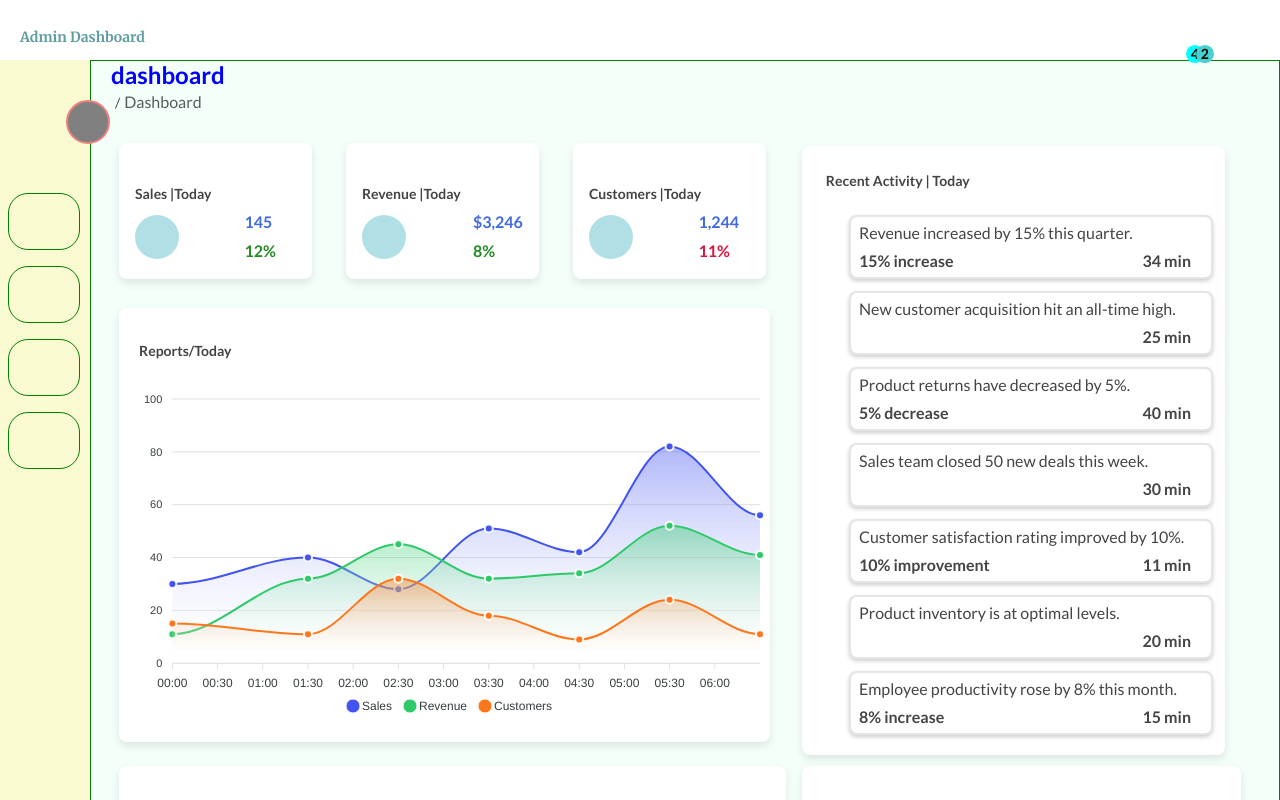
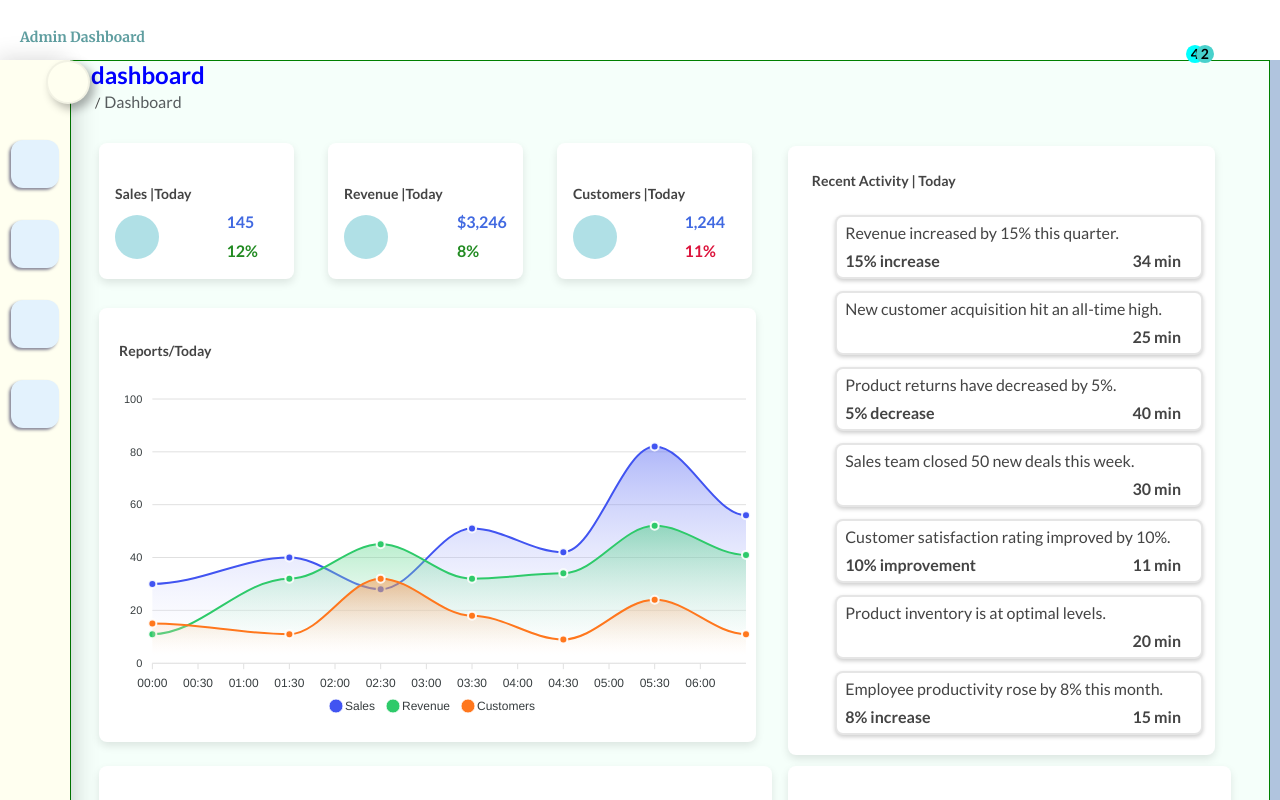
Before and after one commit to banuaggun/react-admin-dashboard, a React (Vite) app: page / in a window 1280 px wide. Shown: the top 800 px of the page. Built offline with nearby package versions, Linux system fonts and the light colour scheme; some icons are missing.

Commit message:
The sidebar was redesigned and made fully responsive.

```diff
--- a/src/components/sidebar/Sidebar.jsx
+++ b/src/components/sidebar/Sidebar.jsx
@@ -1,10 +1,25 @@
-import { useState } from 'react'
+import { useEffect, useState } from 'react'
 import './sidebar.css'
-import data from '../../data/data.json'
+
 
 const Sidebar = () => {
 
   const [isExpanded, setIsExpanded] = useState(false)
+  const [items, setItems] = useState([])
+
+  const fetchData = async () => {
+    try{
+      const res = await fetch('../api/info.json');
+      const data = await res.json();
+      setItems(data.sidebar);
+    } catch (e) {
+      console.log(e.message);
+    }
+  };
+
+  useEffect(() => {
+    fetchData();
+  }, []);
 
   return (
     <>
@@ -13,12 +28,12 @@ const Sidebar = () => {
         <div className="nav-heading">
 
           <button className={isExpanded ? "hamburger hamburger-in" : "hamburger hamburger-out"} onClick={() => setIsExpanded(!isExpanded)}>
-            <i className={isExpanded ? 'ph ph-funnel-simple' : 'ph ph-door'}></i>
+            <i className={isExpanded ? 'ph-fill ph-caret-left' : 'ph ph-funnel-simple'}></i>
           </button>
         </div>
       </div>
       <div className="nav-menu">
-        {data.sidebar.map(({id, icon, text}) => (
+        {items.map(({id, icon, text}) => (
           <a href={id} className={isExpanded ? "menu-item" : "menu-item menu-item-nx"}>
             <i className={icon}></i>
             {isExpanded && <span>{text}</span>}
--- a/src/components/sidebar/sidebar.css
+++ b/src/components/sidebar/sidebar.css
@@ -1,6 +1,248 @@
+@media only screen and (min-width:800px) and (max-width:2000px){
+  .side-nav-container{
+    width:180px;
+    height:160vh;
+    position:relative;
+    color:#424242;
+    transition: 0.4s;
+    z-index: 5;
+  }
+
+  .side-nav-container-nx{
+    width:70px;
+  }
+
+  .nav-upper, .nav-heading, .nav-menu, .menu-item{
+    display:grid;
+  }
+
+  .nav-heading{
+    grid-template-columns: 2fr, 1fr;
+    grid-template-rows: 1fr;
+    margin-top:0px;
+  }
+
+  .hamburger{
+    background-color: ivory;
+    box-shadow: 5px 5px 10px rgba(0, 0, 0, 0.3);
+    border: 2px solid rgba(0, 0, 0, 0.05);
+    position: absolute;
+    right:0;
+    border-radius: 100%;
+    padding:20px;
+    width:44px;
+    height:44px;
+    cursor: pointer;
+    margin:40px -20px;
+    display: flex;
+    align-items: center;
+    justify-content: center;
+  }
+
+  .hamburger-out{
+    right:10px;
+    margin:0px -30px;
+  }
+
+  .hamburger-in{
+    right:0px;
+    margin:0px -20px;
+  }
+
+  .hamburger i{
+    font-size:32px;
+    transition: 0.4s;
+  }
+
+  .nav-menu{
+    height:100%;
+    background-color: ivory;
+    box-shadow: -5px -5px 20px rgba(0, 0, 0, 0.1), 10px 10px 20px rgba(0, 0, 0, 0.1); /* Sağ tarafa da gölge ekledik */
+    grid-template-rows: repeat(4, 80px);
+    display: grid;
+    justify-content: center;
+  }
+
+  .menu-item{
+    height:48px;
+    width:140px;
+    color:#04083b;
+    text-decoration: none;
+    text-transform: capitalize;
+    margin:80px 8px;
+    padding:0 12px 0 8px;
+    position: relative;
+    border-radius: 12px;
+    background-color: #e3f2fd;
+    box-shadow: -2px 2px 3px rgba(18, 18, 65, 0.5);
+    display: flex;
+  }
+
+  .menu-item-nx{
+    width:3em;
+    display:flex;
+    align-items: center;
+    justify-content: flex-start;
+    background-color: #e3f2fd;
+    box-shadow: -2px 2px 3px rgba(18, 18, 65, 0.5);
+  }
+
+  .nav-menu a{
+    display: flex;
+    align-items: center;
+  }
+
+  .menu-item span{
+    font-size:1rem;
+    font-weight:600;
+    margin-left:8px;
+  }
+
+  .menu-item:hover{
+    background-color: rgba(147, 198, 236, 0.5);
+  }
+
+  .menu-item i{
+    font-size: 28px;
+  }
+
+  .menu-item p{
+    display:none;
+    position: absolute;
+    left:80%;
+    bottom:0%;
+    width:auto;
+    background-color: #e3f2fd;
+    color:#04083b;
+    font-weight:600;
+    letter-spacing: 0.2px;
+    padding:4px 8px;
+    border-radius:15px 15px 15px 0;
+    border:2px solid rgba(147, 198, 236, 0.5);
+  }
+
+  .menu-item:hover > p{
+    display:block;
+  }
+}
+
+
+button:focus {
+  outline: none;
+}
+
+button:active {
+  outline: none;
+}
+
+@media only screen and (min-width:300px) and (max-width:799px){
+  .side-nav-container{
+    width:180px;
+    height:160vh;
+    position:absolute;
+    color:#424242;
+    transition: 0.4s;
+    z-index: 5;
+  }
+
+  .side-nav-container-nx{
+    width:0px;
+  }
+
+  .nav-upper, .nav-heading, .nav-menu, .menu-item{
+    display:grid;
+  }
+
+  .nav-heading{
+    grid-template-columns: 2fr, 1fr;
+    grid-template-rows: 1fr;
+    margin-top:-85px;
+  }
+
+  .hamburger{
+    background-color: ivory;
+    box-shadow: 5px 5px 10px rgba(0, 0, 0, 0.3);
+    border: 2px solid rgba(0, 0, 0, 0.05);
+    border-radius: 100%;
+    padding:20px;
+    width:44px;
+    height:44px;
+    cursor: pointer;
+    display: flex;
+    align-items: center;
+    justify-content: center;
+    position: absolute;
+  }
+
+  .hamburger-out{
+    right:-30px;
+    margin:0px -30px;
+  }
+
+  .hamburger-in{
+    right:0px;
+    margin:0px -20px;
+  }
+
+
+  .hamburger i{
+    font-size:32px;
+    transition: 0.4s;
+  }
+
+  .nav-menu{
+    margin-top:-60px;
+    height:100%;
+    background-color: ivory;
+    box-shadow: -5px -5px 20px rgba(0, 0, 0, 0.1), 10px 10px 20px rgba(0, 0, 0, 0.1); /* Sağ tarafa da gölge ekledik */
+    grid-template-rows: repeat(4, 80px);
+    display: grid;
+    justify-content: center;
+  }
+
+  .menu-item{
+    height:48px;
+    width:140px;
+    color:#04083b;
+    text-decoration: none;
+    text-transform: capitalize;
+    margin:80px 8px;
+    padding:0 12px 0 8px;
+    position: relative;
+    border-radius: 12px;
+    background-color: #e3f2fd;
+    box-shadow: -2px 2px 3px rgba(18, 18, 65, 0.5);
+    display: flex;
+    align-items: center;
+    justify-content: center;
+  }
+
+  .menu-item-nx{
+    display:none;
+  }
+  .menu-item span{
+    font-size:1rem;
+    font-weight:600;
+    margin-left:8px;
+  }
+
+  .menu-item i{
+    font-size: 28px;
+  }
+
+  .hide-background{
+    background-color:transparent !important;
+  }
+  .menu-item p{
+    display: none;
+  }
+
+}
+
+/*
 .side-nav-container{
   background-color: lightgoldenrodyellow;
-  width:240px;
+  width:180px;
   height:160vh;
   position:relative;
   color:#000;
@@ -57,19 +299,19 @@
 
 
 .nav-menu{
-  grid-template-rows: repeat(7, 1fr);
+  grid-template-rows: repeat(4, 1fr);
   margin-top:50px;
 }
 
 .menu-item{
-  height:57px;
+  height:48px;
   width:calc(100% - 16px);
   color:#000;
   text-decoration: none;
   text-transform: capitalize;
   margin:8px;
   position: relative;
-  border-radius: 20px;
+  border-radius: 12px;
   display: flex;
 }
 
@@ -99,7 +341,7 @@
 }
 
 .menu-item i{
-  font-size: 32px;
+  font-size: 28px;
 }
 
 
@@ -119,3 +361,5 @@
 .menu-item:hover > p{
   display:block;
 }
+
+*/
```
